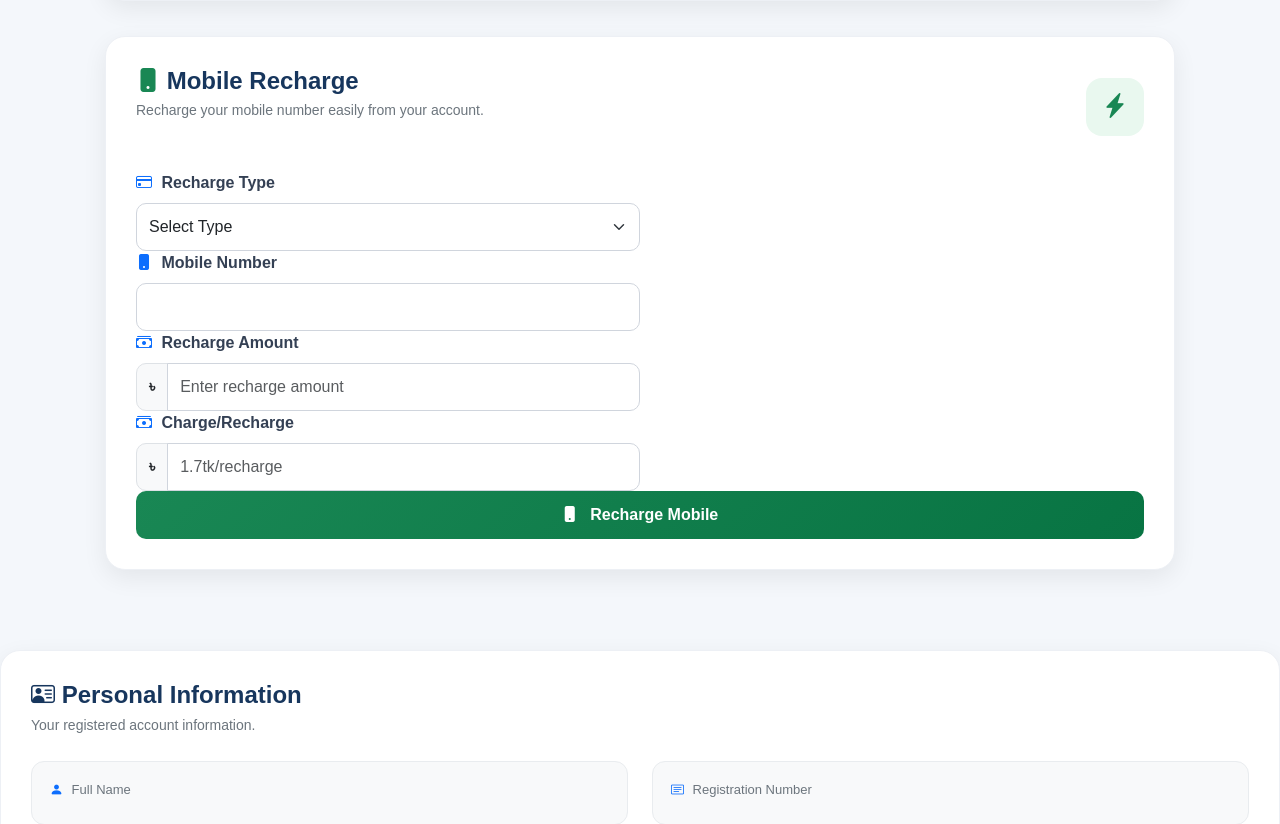
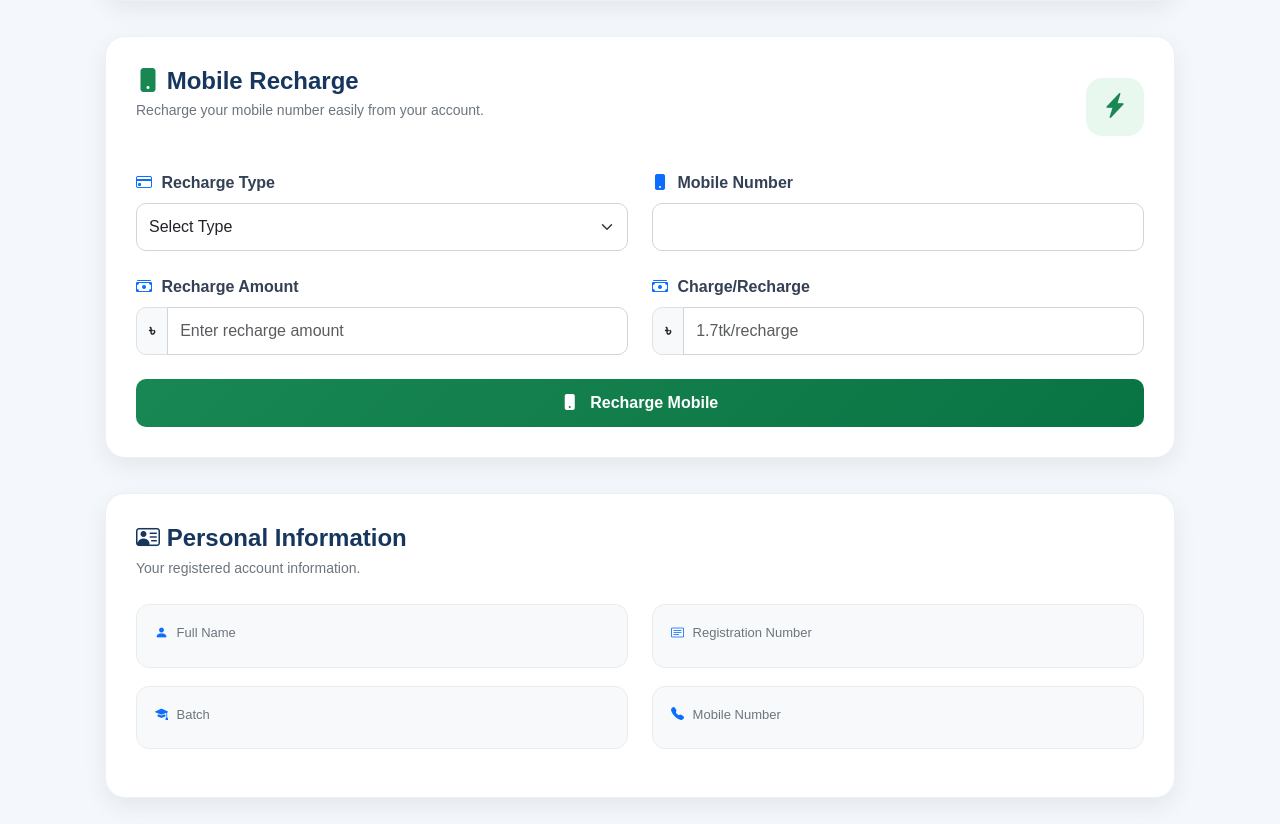
Before and after one commit to SabbirAhmmed8242/ebaub31finace, a Django app: template template/Profile.html in a window 1280 px wide. Shown: the part 810-1634 px from the top of the page. Run offline with Django 5.2, Linux system fonts and the light colour scheme; the template is opened without the code that fills it, so the values that code supplies are empty.

Commit message:
'AP04Profile'

```diff
--- a/template/Profile.html
+++ b/template/Profile.html
@@ -937,6 +937,7 @@
 
         <form method="POST">
             {% csrf_token %}
+            <div class="row g-4">
                 <!-- Recharge Type -->
                 <div class="col-md-6">
                     <label class="form-label">
```
